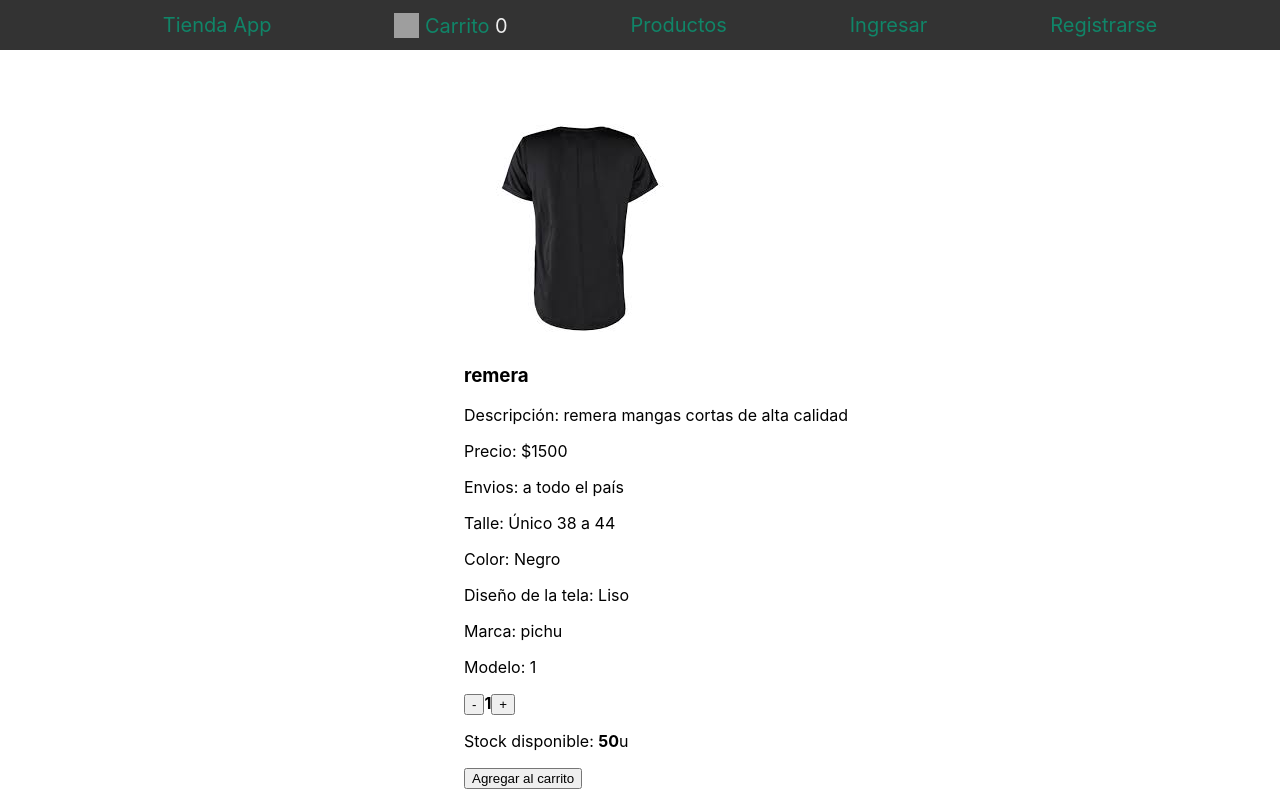
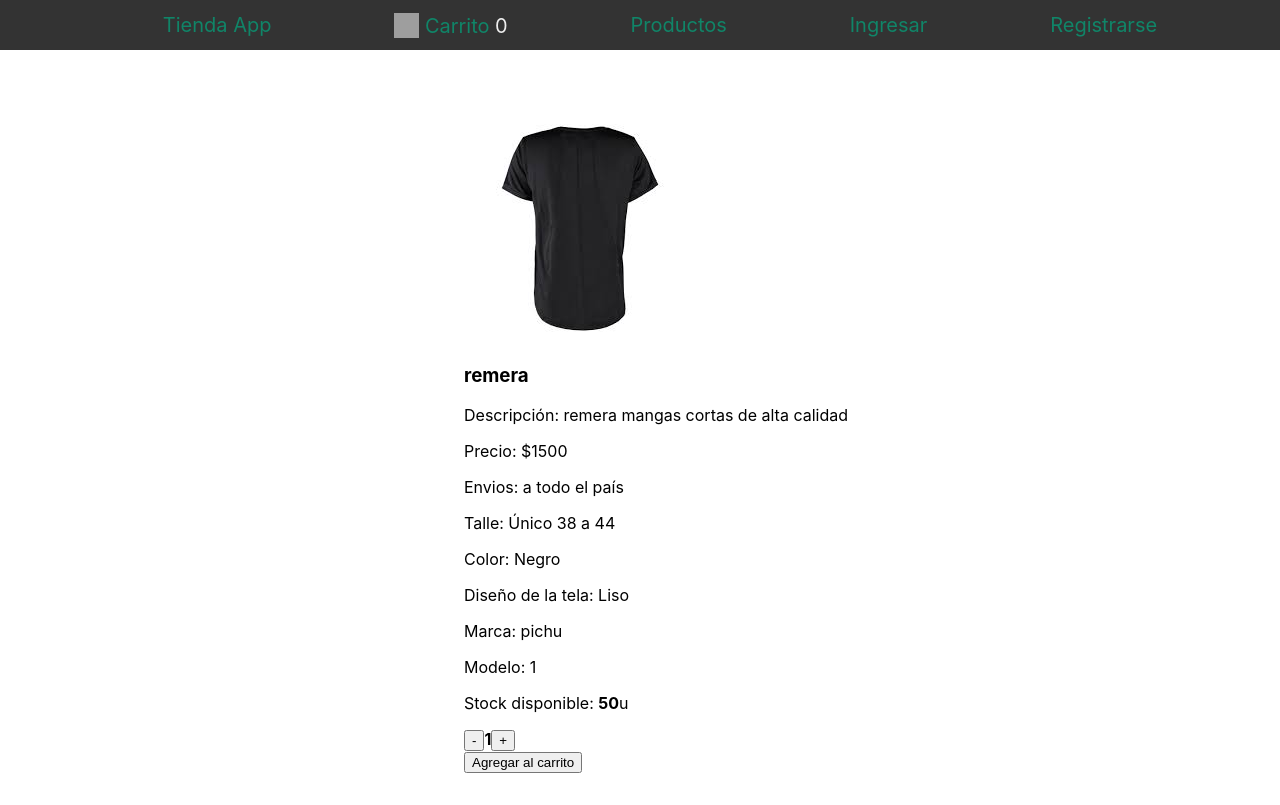
Before and after one commit to ivancostilla/proyecto-final-react, a React (Create React App) app: page /item/1 in a window 1280 px wide. Built offline with nearby package versions, Linux system fonts and the light colour scheme; grey boxes are pictures that could not be loaded.

Commit message:
desafio clase 9

```diff
--- a/src/components/Item/index.jsx
+++ b/src/components/Item/index.jsx
@@ -1,34 +1,16 @@
-import React,{useState} from 'react';
+import React from 'react';
 import {Link} from 'react-router-dom';
 import './style.css';
 import ItemCount from '../ItemCount';
-/* {seAgregoProducto ? <TerminarCompra/> : <AgregarAlCarrito/>}
-ternario para el desafio clase 9 */
+
 const Item = ({product,id}) => {
-        //hooks:
-        const [contador, setContador] = useState(1);
-
-        //funcion que aumenta la cantidad:
-            const onAdd = (stock)=> {
-                if (contador < stock){
-                   setContador(contador + 1);
-                };
-            };
-            //funion que disminuye la cantidad
-            const onRemove= ()=>{
-                if(contador > 1){
-                    setContador(contador - 1)
-                };
-                };
-                //alrta que aparce al hacer click en el boton 'agregar al carrito'
-            const alerta =()=>{
+        const onAdd =(contador)=>{
         if(contador > 1){
             alert(`agregaste ${contador} unidades del producto`);
         } else{
             alert(`agregaste ${contador} unidad del producto`);
         }
         };
-
     return (
         <div className='card'>
                 <img src={`../${product.image}`} alt={product.description}></img>
@@ -37,7 +19,7 @@ const Item = ({product,id}) => {
                 <p>precio: ${product.price}</p>
                 <Link to={`/item/${id}`} className='detalle'>Ver Detalle</Link>
                 {/*  paso por props la funcion onAdd, y el hook tmb lo paso como props*/}
-                <ItemCount stock={product.stock} contador={contador} onAdd={onAdd} onRemove={onRemove} alerta={alerta}/>
+                <ItemCount stock={product.stock} onAdd={onAdd}/>
             </div>
     );
 };
--- a/src/components/ItemCount/index.jsx
+++ b/src/components/ItemCount/index.jsx
@@ -1,18 +1,37 @@
+import React,{useState} from 'react';
 import './style.css';
 
-const ItemCount = ({stock,onAdd,onRemove,alerta,contador }) => {
+const ItemCount = ({stock,onAdd}) => {
+    //hooks:
+    const [contador, setContador] = useState(1);
+
+    //funcion que aumenta la cantidad:
+    const incrementar = (stock)=> {
+        if (contador < stock){
+            setContador(contador + 1);
+        };
+    };
+    //funcion que disminuye la cantidad
+    const decrementar= ()=>{
+        if(contador > 1){
+            setContador(contador - 1)
+        };
+    };
+    const onAddwrap = ()=>{
+        onAdd(contador);
+    };
 
     return (
         <>
-        <button onClick={()=>{onRemove()}}>-</button>
-        <b>{contador}</b>
-        {/* para poder pasar parametros tengo que hacer un arrow  function */}
-        <button onClick={()=>{onAdd(stock)}}>+</button>
         <div>
             <p>Stock disponible: <b>{stock}</b>u</p>
         </div>
+        <button onClick={()=>{decrementar()}}>-</button>
+        <b>{contador}</b>
+        {/* para poder pasar parametros tengo que hacer un arrow  function */}
+        <button onClick={()=>{incrementar(stock)}}>+</button>
         <div>
-            <button onClick={()=>{alerta()}}>Agregar al carrito</button>
+            <button onClick={onAddwrap}>Agregar al carrito</button>
         </div>
         </>
     )
--- a/src/components/ItemDetail/index.jsx
+++ b/src/components/ItemDetail/index.jsx
@@ -1,32 +1,19 @@
-import React,{useState} from 'react';
+import React,{ useState } from 'react';
+import {Link} from 'react-router-dom';
 import ItemCount from '../ItemCount';
 import './style.css';
 
 const ItemDetail = ({product}) => {
-          //hooks:
-          const [contador, setContador] = useState(1);
-
-          //funcion que aumenta la cantidad:
-              const onAdd = (stock)=> {
-                  if (contador < stock){
-                     setContador(contador + 1);
-                  };
-              };
-              //funion que disminuye la cantidad
-              const onRemove= ()=>{
-                  if(contador > 1){
-                      setContador(contador - 1)
-                  };
-                  };
+    const [irAlCarrito,setIrAlCarrito] = useState(false)
     //alrta que aparce al hacer click en el boton 'agregar al carrito'
-              const alerta =()=>{
+    const onAdd =(contador)=>{
         if(contador > 1){
             alert(`agregaste ${contador} unidades del producto`);
         } else{
             alert(`agregaste ${contador} unidad del producto`);
         }
+        setIrAlCarrito(true)
         };
-
 return (
     <>
          <div>
@@ -42,7 +29,7 @@ return (
                         <p>Diseño de la tela: {product.tela}</p>
                         <p>Marca: {product.marca}</p>
                         <p>Modelo: {product.modelo}</p>
-                        <ItemCount stock={product.stock} contador={contador} onAdd={onAdd} onRemove={onRemove} alerta={alerta}/>
+                        {irAlCarrito ? <Link to='/carrito'>Treminar mi compra</Link> : <ItemCount stock={product.stock} onAdd={onAdd}/>}
                     </div>
             </ul>
         </div>
```
Also changed, not shown: 1 other file (tests, documents, lock files or other folders). Lines whose indentation alone changed are shown as unchanged.
